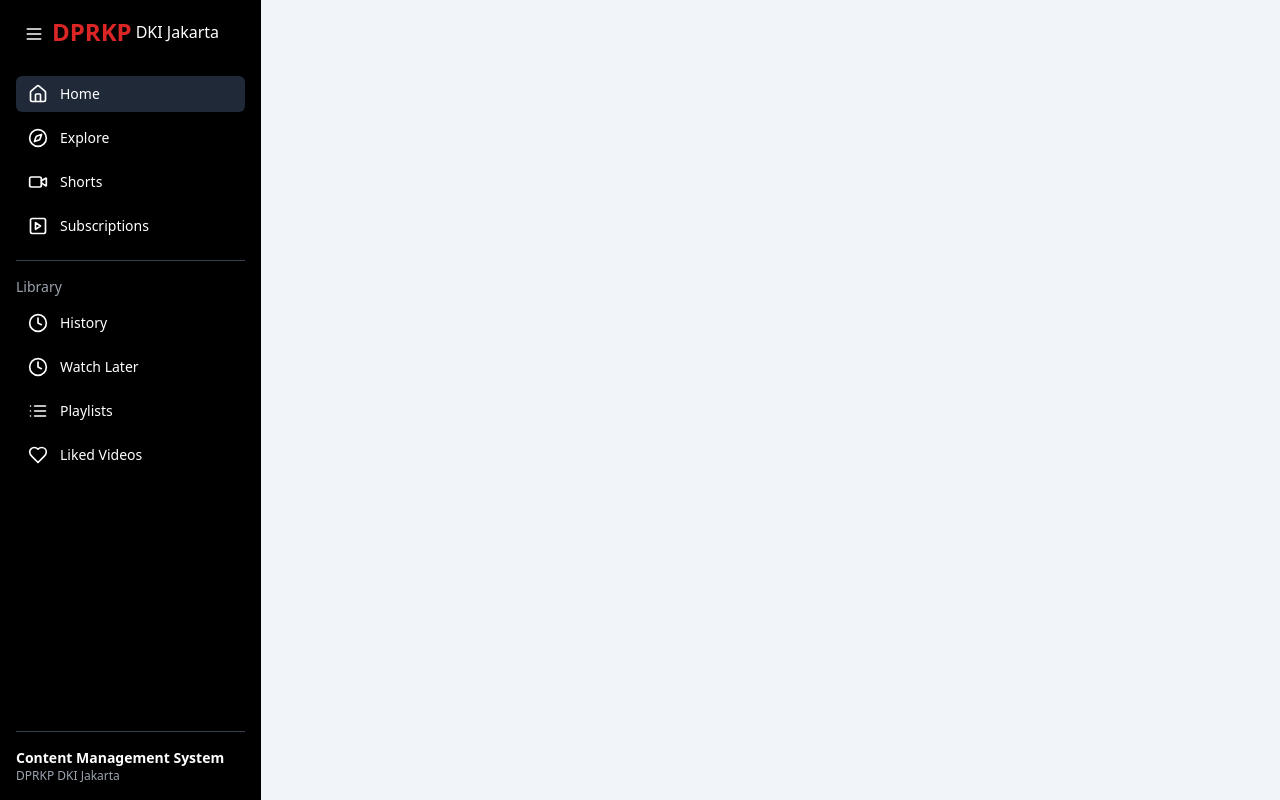
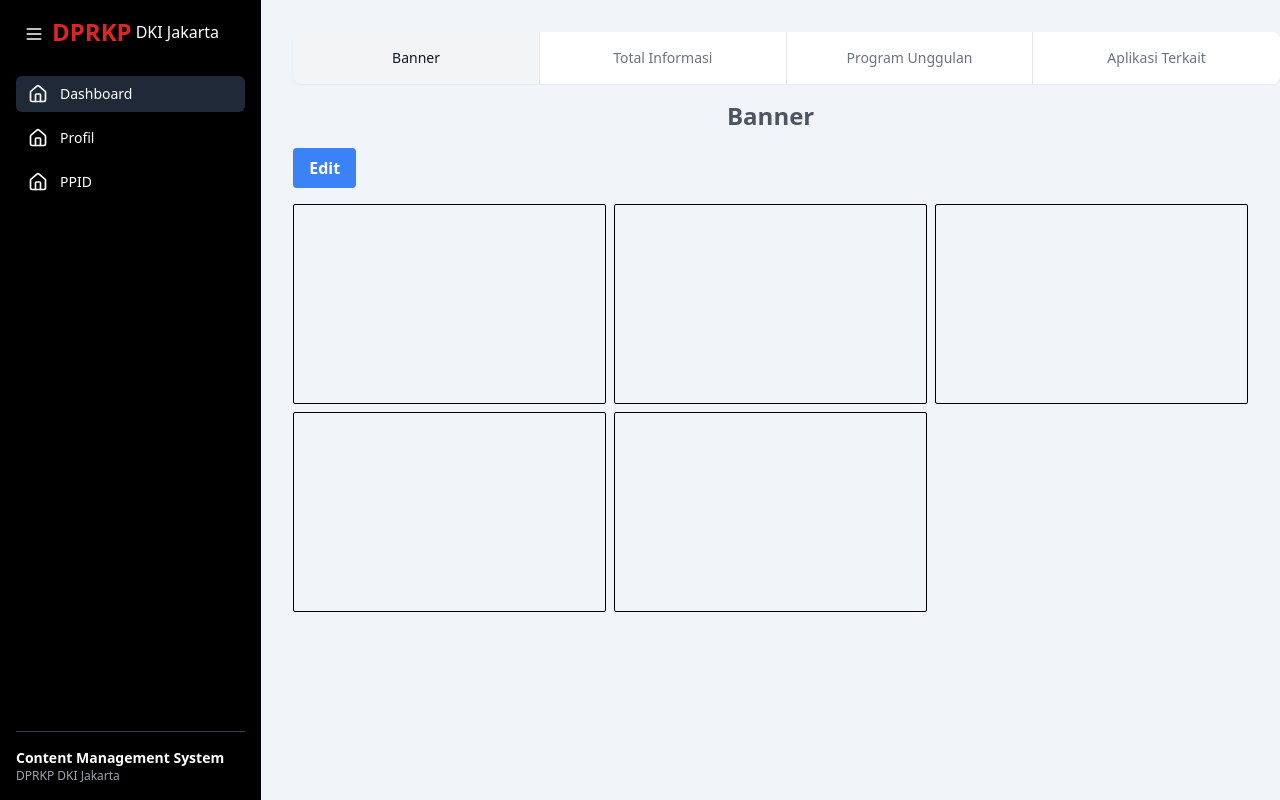
Before and after one commit to 1wasilah1/website-fe, a Next.js app: page /page in a window 1280 px wide. Built offline with nearby package versions, Linux system fonts and the light colour scheme.

Commit message:
update page homepage cms

```diff
--- a/app/(admin)/login/page.tsx
+++ b/app/(admin)/login/page.tsx
@@ -37,12 +37,11 @@ export default function LoginPage() {
         password,
       };
 
-      fetch("/api/web/api/auth/login", {
+      await fetch("https://10.15.38.162:3100/api/web/api/auth/login", {
         method: "POST",
         headers: {
           "Content-Type": "application/json",
-          "Access-Control-Allow-Origin": "*",
-          "Access-Control-Allow-Credential": "true",
+
         },
         body: JSON.stringify(formData),
       }).then(async (response) => {
@@ -68,7 +67,7 @@ export default function LoginPage() {
 
   async function authUser(token) {
     try {
-      fetch("/api/web/api/auth/me", {
+      fetch("https://10.15.38.162:3100/api/web/api/auth/me", {
         method: "GET",
         headers: {
           "Content-Type": "application/json",
--- a/app/(admin)/page/layout.tsx
+++ b/app/(admin)/page/layout.tsx
@@ -3,7 +3,6 @@ import "../../../styles/globals.css";
 // import { Inter } from "next/font/google";
 import { ReactNode } from "react";
 import Sidebar from "../../../components/Sidebar/index";
-
 // const inter = Inter({ subsets: ["latin"] });
 
 export default function RootLayout({ children }: { children: ReactNode }) {
@@ -15,7 +14,7 @@ export default function RootLayout({ children }: { children: ReactNode }) {
           <div className="w-full overflow-x-auto bg-slate-100">
             <div className="sm:h-[calc(99vh-60px)] overflow-auto ">
               <div className="w-full flex justify-center mx-auto overflow-auto h-[calc(100vh - 120px)] overflow-y-auto relative">
-                <div className="w-full md:max-w-6xl">{children}</div>
+                <div className="w-full md:max-w-6xl sm:p-4">{children}</div>
               </div>
             </div>
           </div>
--- a/app/(admin)/page/page.tsx
+++ b/app/(admin)/page/page.tsx
@@ -1,6 +1,9 @@
+import Homepage from "../../../components/Cms/Homepage";
+
 const HomePage = async () => {
   return (
     <>
+    <Homepage />
     </>
   );
 };
--- /dev/null
+++ b/components/Cms/Homepage/Banner/index.tsx
@@ -0,0 +1,67 @@
+"use client";
+import Image from "next/image";
+import React from "react";
+import bannerKartini from "../../../../public/images/banner/banner-kartini.jpg";
+
+const dataBanners = [
+  {
+    image: "/images/banner/banner-kartini.jpg",
+  },
+  {
+    image: "/images/banner/banner-rusunawa.jpg",
+  },
+  {
+    image: "/images/banner/banner-hunianvertikal.jpg",
+  },
+];
+
+export default function BannerPage() {
+  return (
+    <>
+      <div className="text-center m-4">
+        <h2 className="text-2xl font-bold text-gray-600 mb-2">Banner</h2>
+      </div>
+
+      <div className="flex m-4">
+        <button className="bg-blue-500 hover:bg-blue-700 text-white font-bold py-2 px-4 rounded">
+          Edit
+        </button>
+      </div>
+      {/* for preview */}
+      <div className="grid md:grid-cols-3 gap-2 sm:grid-cols-1 sm:m-4">
+        <div className="border border-black h-[25vh] w-full rounded-sm"></div>
+        <div className="border border-black h-[25vh] w-full rounded-sm"></div>
+        <div className="border border-black h-[25vh] w-full rounded-sm"></div>
+        <div className="border border-black h-[25vh] w-full rounded-sm"></div>
+        <div className="border border-black h-[25vh] w-full rounded-sm"></div>
+
+
+        {/* <div className="w-full">
+          <Image
+            src={bannerKartini}
+            alt="Logo Jakarta Smart City"
+            width={0}
+            height={50}
+          />
+        </div>
+        <div className="w-full">
+          <Image
+            src={bannerKartini}
+            alt="Logo Jakarta Smart City"
+            width={0}
+            height={50}
+          />
+        </div>
+
+        <div className="w-full">
+          <Image
+            src={bannerKartini}
+            alt="Logo Jakarta Smart City"
+            width={0}
+            height={50}
+          />
+        </div> */}
+      </div>
+    </>
+  );
+}
--- /dev/null
+++ b/components/Cms/Homepage/index.tsx
@@ -0,0 +1,103 @@
+"use client";
+import React, { useState } from "react";
+
+import BannerPage from "./Banner";
+
+export default function Homepage() {
+  const [selectedTab, setSelectedTab] = useState("banner");
+
+  return (
+    <>
+      <div className="w-full sm:m-4">
+        <div className="sm:hidden">
+          <label className="sr-only">Pilih Fitur</label>
+          <select
+            id="homepage-select-fitur"
+            onChange={(e) => setSelectedTab(e?.target?.value)}
+            className="bg-gray-50 border border-gray-300 text-gray-900 text-sm rounded-lg focus:ring-blue-500 focus:border-blue-500 block w-full p-2.5 dark:bg-gray-700 dark:border-gray-600 dark:placeholder-gray-400 dark:text-white dark:focus:ring-blue-500 dark:focus:border-blue-500"
+          >
+            <option id="banner" value="banner">
+              Banner
+            </option>
+            <option id="totalInformasi" value="totalInformasi">
+              Total Informasi
+            </option>
+            <option id="programUnggulan" value="programUnggulan">
+              Program Unggulan
+            </option>
+            <option id="aplikasiTerkait" value="aplikasiTerkait">
+              Aplikasi Terkait
+            </option>
+          </select>
+        </div>
+        <ul
+          id="homepage-tabs-fitur"
+          className="hidden text-sm font-medium text-center text-gray-500 rounded-lg shadow-sm sm:flex dark:divide-gray-700 dark:text-gray-400"
+        >
+          <li className="w-full focus-within:z-10 cursor-pointer">
+            <a
+              className={`inline-block w-full p-4 text-gray-900  border-r border-gray-200 dark:border-gray-700 rounded-s-lg focus:ring-4 focus:ring-blue-300 active focus:outline-none dark:bg-gray-700 dark:text-white ${
+                selectedTab === "banner" ? "bg-gray-100" : "bg-white"
+              }`}
+              aria-current="page"
+              onClick={() => setSelectedTab("banner")}
+              id="homepage-tabs-fitur-banner"
+            >
+              Banner
+            </a>
+          </li>
+          <li
+            className="w-full focus-within:z-10 cursor-pointer"
+            value={"totalInformasi"}
+          >
+            <a
+              onClick={() => setSelectedTab("totalInformasi")}
+              id="homepage-tabs-fitur-total-informasi"
+              className={`inline-block w-full p-4 ${
+                selectedTab === "totalInformasi" ? "bg-gray-100" : "bg-white"
+              } border-r border-gray-200 dark:border-gray-700 hover:text-gray-700 hover:bg-gray-50 focus:ring-4 focus:ring-blue-300 focus:outline-none dark:hover:text-white dark:bg-gray-800 dark:hover:bg-gray-700`}
+            >
+              Total Informasi
+            </a>
+          </li>
+          <li
+            className="w-full focus-within:z-10 cursor-pointer"
+            value={"programUnggulan"}
+          >
+            <a
+              onClick={() => setSelectedTab("programUnggulan")}
+              id="homepage-tabs-fitur-program-unggulan"
+              className={`inline-block w-full p-4 ${
+                selectedTab === "programUnggulan" ? "bg-gray-100" : "bg-white"
+              } border-r border-gray-200 dark:border-gray-700 hover:text-gray-700 hover:bg-gray-50 focus:ring-4 focus:ring-blue-300 focus:outline-none dark:hover:text-white dark:bg-gray-800 dark:hover:bg-gray-700`}
+            >
+              Program Unggulan
+            </a>
+          </li>
+          <li
+            className="w-full focus-within:z-10 cursor-pointer"
+            value={"aplikasiTerkait"}
+          >
+            <a
+              onClick={() => setSelectedTab("aplikasiTerkait")}
+              id="homepage-tabs-fitur-aplikasi-terkait"
+              className={`inline-block w-full p-4 ${
+                selectedTab === "aplikasiTerkait" ? "bg-gray-100" : "bg-white"
+              } border-s-0 border-gray-200 dark:border-gray-700 rounded-e-lg hover:text-gray-700 hover:bg-gray-50 focus:ring-4 focus:outline-none focus:ring-blue-300 dark:hover:text-white dark:bg-gray-800 dark:hover:bg-gray-700`}
+            >
+              Aplikasi Terkait
+            </a>
+          </li>
+        </ul>
+      </div>
+
+      {selectedTab === "banner" ? (
+        <>
+          <BannerPage />
+        </>
+      ) : (
+        <></>
+      )}
+    </>
+  );
+}
--- a/components/Sidebar/index.tsx
+++ b/components/Sidebar/index.tsx
@@ -14,8 +14,53 @@ import { useState } from "react";
 const Sidebar = () => {
   // const cookieStore = await cookies();
   // const id = cookieStore.get("u_id")?.value;
+  const [isSidebarExpanded, setIsSidebarExpanded] = useState(true);
 
-  const [isSidebarExpanded, setIsSidebarExpanded] = useState(true);
+  const responseData = {
+    _id: "68070515ed7f15f1d2854897",
+    username: "testcoba2",
+    role: "admin",
+    authmenu: [
+      {
+        _id: "67f519df256398a13e64e4e7",
+        nama: "Dashboard",
+        path: "/organisasi",
+        icon: "Users",
+        parentId: null,
+        urutan: 0,
+        aktif: true,
+        createdAt: "2025-04-08T12:43:11.468Z",
+        updatedAt: "2025-04-24T07:06:17.706Z",
+        __v: 0,
+        name: "Organisasi",
+        children: [],
+      },
+      {
+        _id: "67f51a77256398a13e64e4e9",
+        nama: "Profil",
+        path: "/profil",
+        icon: "BuildingIcon",
+        parentId: null,
+        urutan: 0,
+        aktif: true,
+        createdAt: "2025-04-08T12:45:43.765Z",
+        updatedAt: "2025-04-08T12:45:43.765Z",
+        __v: 0,
+        children: [],
+      },
+      {
+        _id: "6809de7eed7f15f1d2854940",
+        name: "PPID",
+        path: "/ppid",
+        icon: "DashboardIcon",
+        parentId: null,
+        createdAt: "2025-04-24T06:47:26.460Z",
+        updatedAt: "2025-04-24T06:47:26.460Z",
+        __v: 0,
+        children: [],
+      },
+    ],
+  };
 
   const toggleSidebar = () => {
     console.log("masuk sini");
@@ -45,13 +90,22 @@ const Sidebar = () => {
       </div>
 
       <div className="space-y-2 flex flex-col">
-        <SidebarItem
-          key={1}
-          isSidebarExpanded={isSidebarExpanded}
-          icon={<Home size={20} />}
-          label="Home"
-          active
-        />
+        {responseData && responseData.authmenu.length > 0 ? (
+          <>
+            {responseData.authmenu.map((row, index) => (
+              <SidebarItem
+                key={index}
+                isSidebarExpanded={isSidebarExpanded}
+                icon={row.icon}
+                label={row.nama || row.name}
+                active={index === 0}
+              />
+            ))}
+          </>
+        ) : (
+          <></>
+        )}
+        {/*
         <SidebarItem
           key={2}
           icon={<Compass size={20} />}
@@ -71,17 +125,17 @@ const Sidebar = () => {
           label="Subscriptions"
           active={""}
           isSidebarExpanded={isSidebarExpanded}
-        />
+        /> */}
       </div>
 
-      <hr className="my-4 border-gray-700" />
+      {/* <hr className="my-4 border-gray-700" />
 
       {isSidebarExpanded ? (
         <div className="text-sm text-gray-400 mb-2">Library</div>
       ) : (
         <></>
-      )}
-      <div className="space-y-2 flex flex-col">
+      )} */}
+      {/* <div className="space-y-2 flex flex-col">
         <SidebarItem
           key={4}
           icon={<Clock size={20} />}
@@ -110,7 +164,7 @@ const Sidebar = () => {
           active={""}
           isSidebarExpanded={isSidebarExpanded}
         />
-      </div>
+      </div> */}
 
       <div className="mt-auto pt-4 border-t border-gray-700 flex items-center gap-2">
         {/* <Image
@@ -143,7 +197,7 @@ const SidebarItem = ({ icon, label, active, isSidebarExpanded }) => (
       active ? "bg-gray-800" : ""
     }`}
   >
-    {icon}
+    <Home size={20} />
     <span className={`text-sm ${isSidebarExpanded ? "" : "hidden"}`}>
       {label}
     </span>
```
